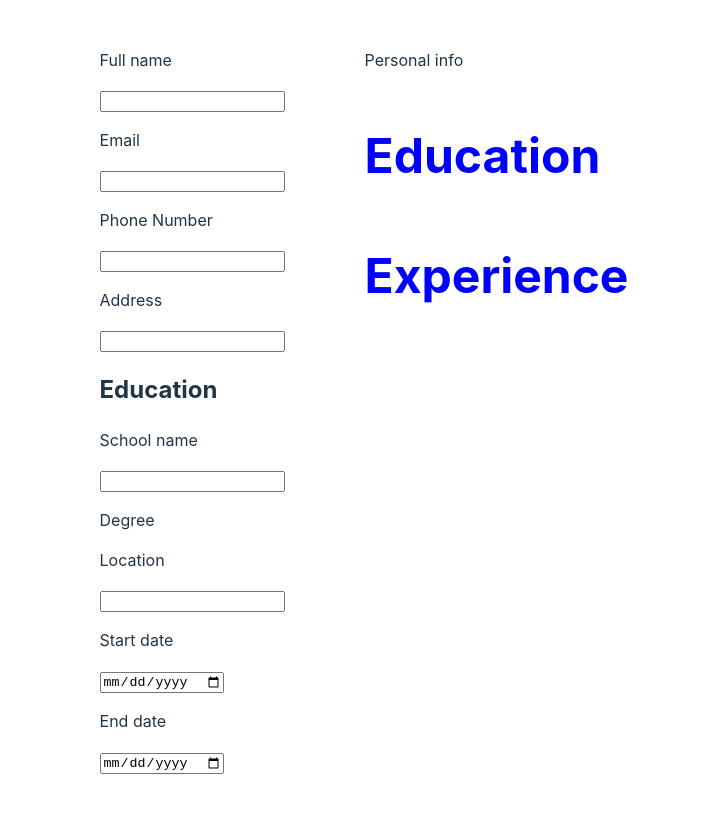
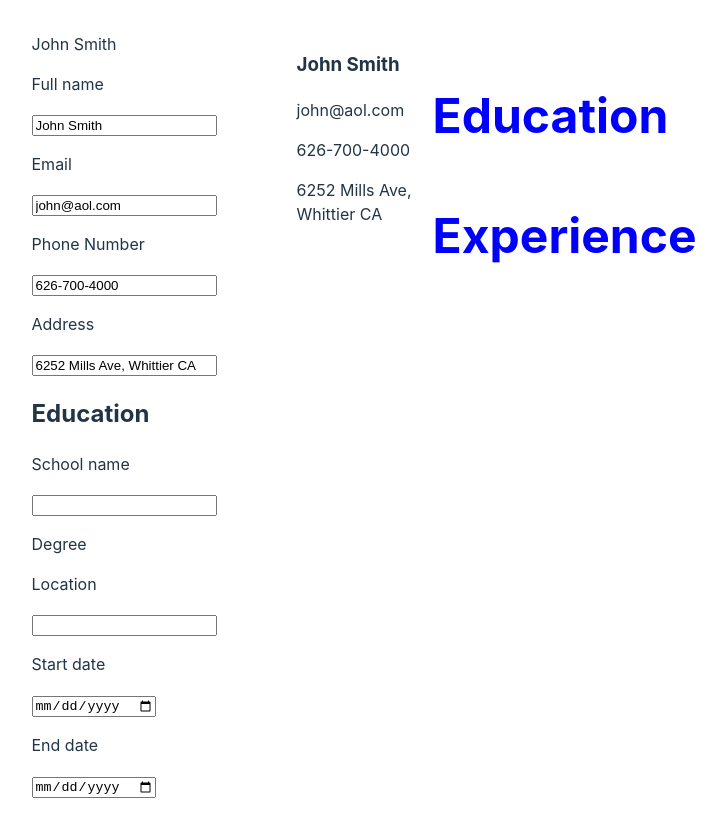
Before and after one commit to JoelCruzCode/Project-CV-Application, a React (Vite) app: page / in a window 1280 px wide. Shown: the whole page, without its empty margins (276-1002 px from the left). Before the commit the page ends 806 px from the top, so only its background shows below. Built offline with nearby package versions, Linux system fonts and the light colour scheme.

Commit message:
feat: add state to app and children components
added person object as state to app and passed the object as a prop to
components: Resume & PersonalForm. Created a handler function
modify state in PersonalForm

```diff
--- a/src/App.jsx
+++ b/src/App.jsx
@@ -1,59 +1,37 @@
-// import { useState } from 'react'
-// import reactLogo from './assets/react.svg'
-// import viteLogo from '/vite.svg'
-import PersonalDetails from './components/personal-info/personal-details'
-import EducationCard from './components/education/education-container'
-import Resume from './resume'
-import './App.css'
+import { useState } from 'react';
+import PersonalForm from './components/personal-info/personal-details';
+import EducationCard from './components/education/education-container';
+import Resume from './resume';
+import './App.css';
 
 function App() {
+    const [person, setPerson] = useState({
+        name: 'John Smith',
+        email: 'john@aol.com',
+        phone: '626-700-4000',
+        address: '6252 Mills Ave, Whittier CA'
+    });
 
-
-
-
-
-
+    function handlePersonalChange(e) {
+        const { name, value } = e.target;
+        setPerson((prevPerson) => ({
+            ...prevPerson,
+            [name]: value,
+        }));
+    }
 
     return (
         <>
             <main>
-
-        <PersonalDetails></PersonalDetails>
-        <EducationCard></EducationCard>
-
+                <div>{person.name}</div>
+                <PersonalForm person={person} onInputChange={handlePersonalChange} />
+                <EducationCard />
             </main>
             <aside>
-        <Resume></Resume>
+                <Resume person={person} />
             </aside>
         </>
-  )
-
-  // const [count, setCount] = useState(0)
-
-  // return (
-  //   <>
-  //     <div>
-  //       <a href="https://vitejs.dev" target="_blank">
-  //         <img src={viteLogo} className="logo" alt="Vite logo" />
-  //       </a>
-  //       <a href="https://react.dev" target="_blank">
-  //         <img src={reactLogo} className="logo react" alt="React logo" />
-  //       </a>
-  //     </div>
-  //     <h1>Vite + React</h1>
-  //     <div className="card">
-  //       <button onClick={() => setCount((count) => count + 1)}>
-  //         count is {count}
-  //       </button>
-  //       <p>
-  //         Edit <code>src/App.jsx</code> and save to test HMR
-  //       </p>
-  //     </div>
-  //     <p className="read-the-docs">
-  //       Click on the Vite and React logos to learn more
-  //     </p>
-  //   </>
-  // )
+    );
 }
 
-export default App
+export default App;
--- a/src/components/personal-info/personal-details.jsx
+++ b/src/components/personal-info/personal-details.jsx
@@ -1,16 +1,26 @@
-export default function PersonalDetails() {
+import PropTypes from 'prop-types';
+
+export default function PersonalForm({ person, onInputChange }) {
     return (
         <div>
             <p>Full name</p>
-            <input></input>
+            <input name="name" value={person.name} onInput={onInputChange} />
             <p>Email</p>
-            <input></input>
+            <input name="email" value={person.email} onInput={onInputChange} />
             <p>Phone Number</p>
-            <input></input>
+            <input name="phone" value={person.phone} onInput={onInputChange} />
             <p>Address</p>
-            <input></input>
+            <input name="address" value={person.address} onInput={onInputChange} />
         </div>
+    );
+}
 
-
-    )
-}
+PersonalForm.propTypes = {
+    person: PropTypes.shape({
+        name: PropTypes.string.isRequired,
+        email: PropTypes.string.isRequired,
+        phone: PropTypes.string.isRequired,
+        address: PropTypes.string.isRequired,
+    }).isRequired,
+    onInputChange: PropTypes.func.isRequired,
+};
--- a/src/resume.jsx
+++ b/src/resume.jsx
@@ -1,18 +1,23 @@
 import { Fragment } from "react";
+import PropTypes from 'prop-types'
 
-export default function Resume () {
+export default function Resume ({ person }) {
+
     return (
         <Fragment>
-            <div className="resume container">
+            <div className="resume-container">
                 <div className='resume-personal'>
-                    <p>Personal info</p>
+                    <h3 className="resume-name">{person.name}</h3>
+                    <p className="resume-email">{person.email}</p>
+                    <p className="resume-phone">{person.phone}</p>
+                    <p className="resume-address">{person.address}</p>
                 </div>
                 <div className="resume-details">
                     <div>
-                        <h3>Education</h3>
+                        <h3 className="details-title">Education</h3>
                     </div>
                    <div>
-                    <h3>Experience</h3>
+                    <h3 className="details-title">Experience</h3>
                    </div>
                 </div>
             </div>
@@ -20,3 +25,12 @@ export default function Resume () {
     )
 
 }
+
+Resume.propTypes = {
+    person: PropTypes.shape({
+        name: PropTypes.string.isRequired,
+        email: PropTypes.string.isRequired,
+        phone: PropTypes.string.isRequired,
+        address: PropTypes.string.isRequired
+    }).isRequired
+};
```
Lines whose indentation alone changed are shown as unchanged.
